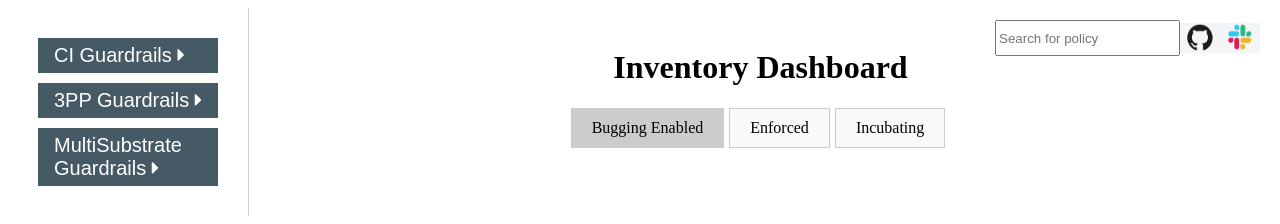
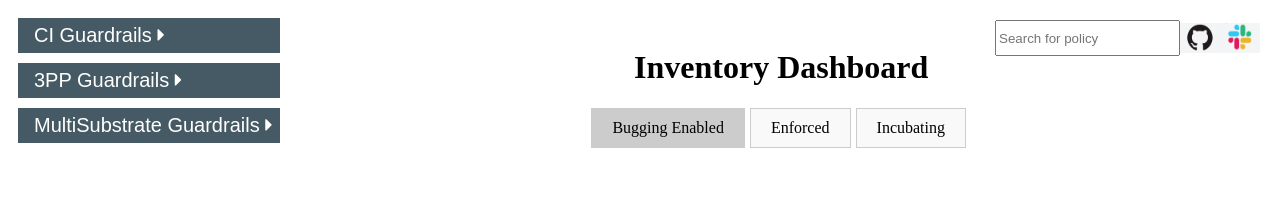
Before and after one commit to rmotati/TestInventory, a plain HTML site: page index.html in a window 1280 px wide. Drawn offline with Linux system fonts and the light colour scheme; no server answers.

Commit message:
css changes Update index.html

```diff
--- a/index.html
+++ b/index.html
@@ -10,7 +10,7 @@
 <body>
 
     <div class="container">
-        <div class="sidecar">
+        <div class="sidebar">
             <div class="sidenav">
 
                 <div class="dropdown-item">
```
